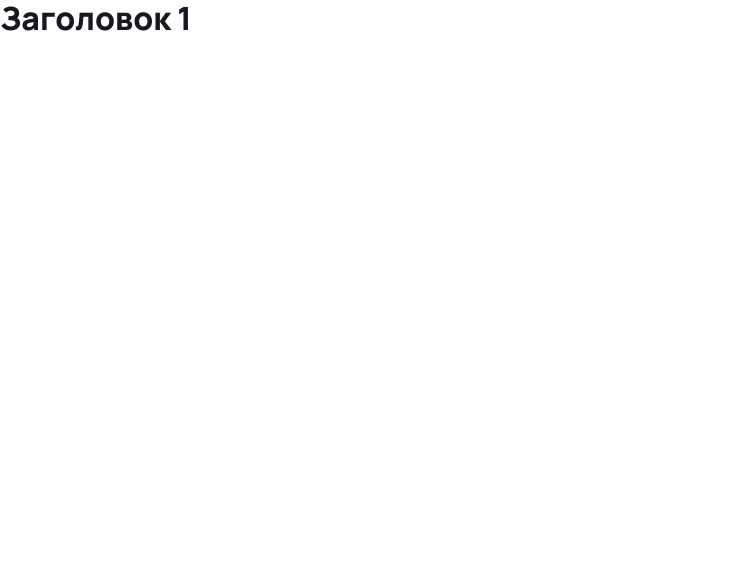
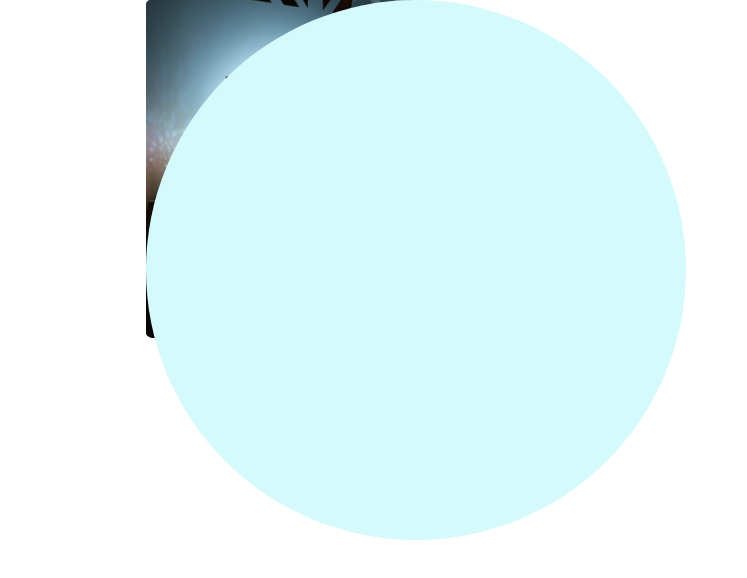
Before and after one commit to nikasot/application, a plain HTML site: page index.html in a window 1280 px wide. Shown: the whole page, without its empty margins (0-747 px from the left). Drawn offline with Linux system fonts and the light colour scheme.

Commit message:
Начало верстки на 9 уроке

```diff
--- a/css/style.css
+++ b/css/style.css
@@ -9,6 +9,19 @@ h1, h2, h3, h4, p {
     margin: 0;
 }
 .container {
-    max-width: 1100px;
+    max-width: 989px;
     margin: 0 auto;
 }
+
+.headline-img::before {
+    content: '';
+    display: block;
+    width: 540px;
+    height: 540px;
+    background-color: #D5FAFC;
+    position: absolute;
+    border-radius: 270px;
+}
+.headline-img {
+
+}
--- a/index.html
+++ b/index.html
@@ -11,7 +11,20 @@
     <title>Box modal</title>
     </head>
 <body>
-    <h1>Заголовок 1</h1>
+    <section class="headline">
+        <div class="container">
+            <div class="headline-img">
+                <img src="img/01.png" alt="headline-img">
+            </div>
+
+
+
+        </div>
+
+    </section>
+
+
+
 
 
 
```
Also changed, not shown: img/01.png (added).
